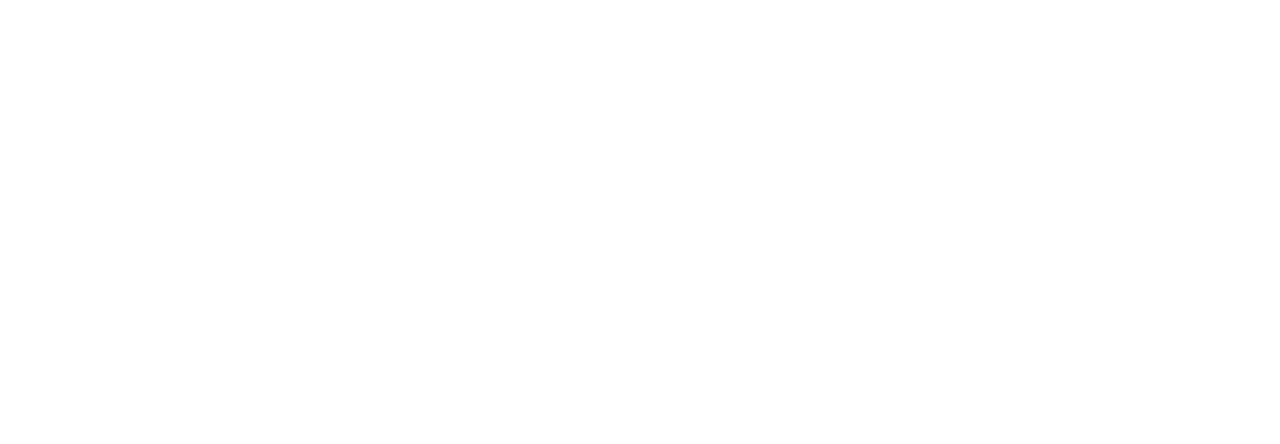
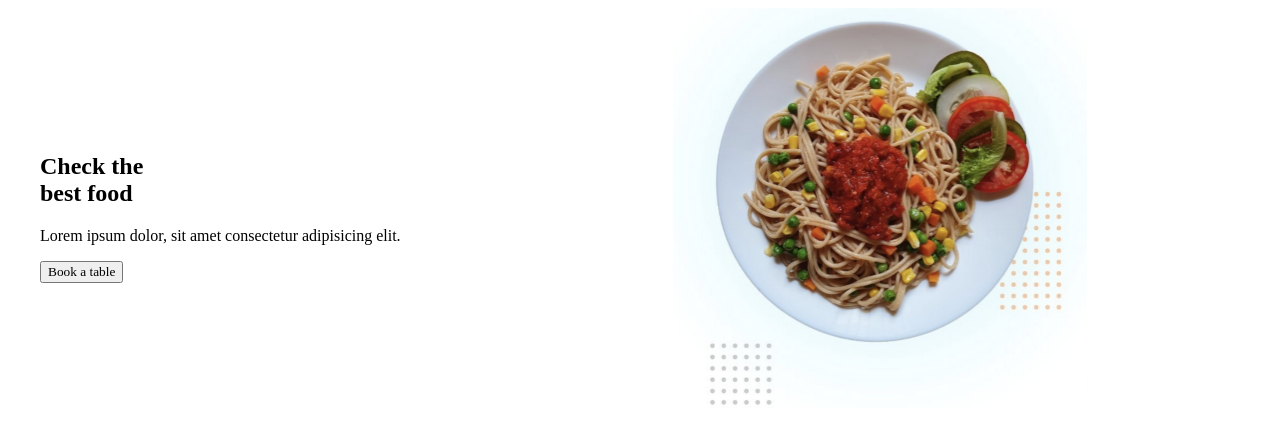
Before and after one commit to HoracioSadaniswski/Curso-CSS-Grid-Basico, a plain HTML site: page Proyecto/index.html in a window 1280 px wide. Drawn offline with Linux system fonts and the light colour scheme.

Commit message:
8 - Primera sección.

```diff
--- a/Proyecto/index.html
+++ b/Proyecto/index.html
@@ -9,7 +9,14 @@
 </head>
 <body>
     <main>
-
+        <section class="hero">
+            <div class="info">
+                <h1>Check the</br>best food</h1>
+                <p>Lorem ipsum dolor, sit amet consectetur adipisicing elit. </p>
+                <button>Book a table</button>
+            </div>
+            <img class="hero-image" src="./assets/hero.png" alt="Plato de pasta" srcset="">
+        </section>
     </main>
 </body>
 </html>
--- a/Proyecto/styles.css
+++ b/Proyecto/styles.css
@@ -6,3 +6,19 @@ main {
     max-width: 1200px;
     margin: 0 auto;
 }
+
+.hero {
+    display: grid;
+    grid-template-columns: 2fr 3fr;
+    grid-auto-rows: 400px;
+}
+
+.hero-image {
+    width: 100%;
+    height: 100%;
+    object-fit: contain;
+}
+
+.info {
+    align-self: center;
+}
```
